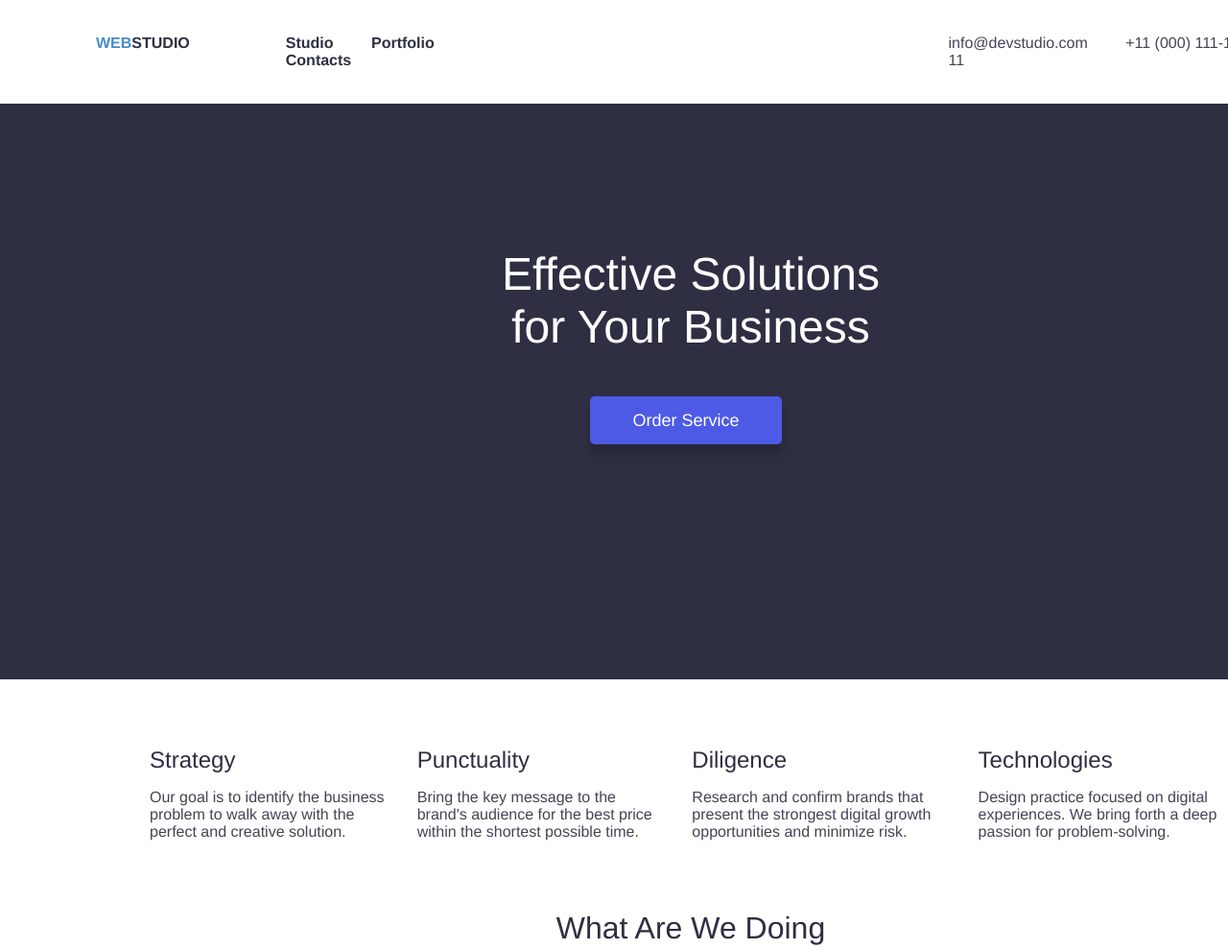
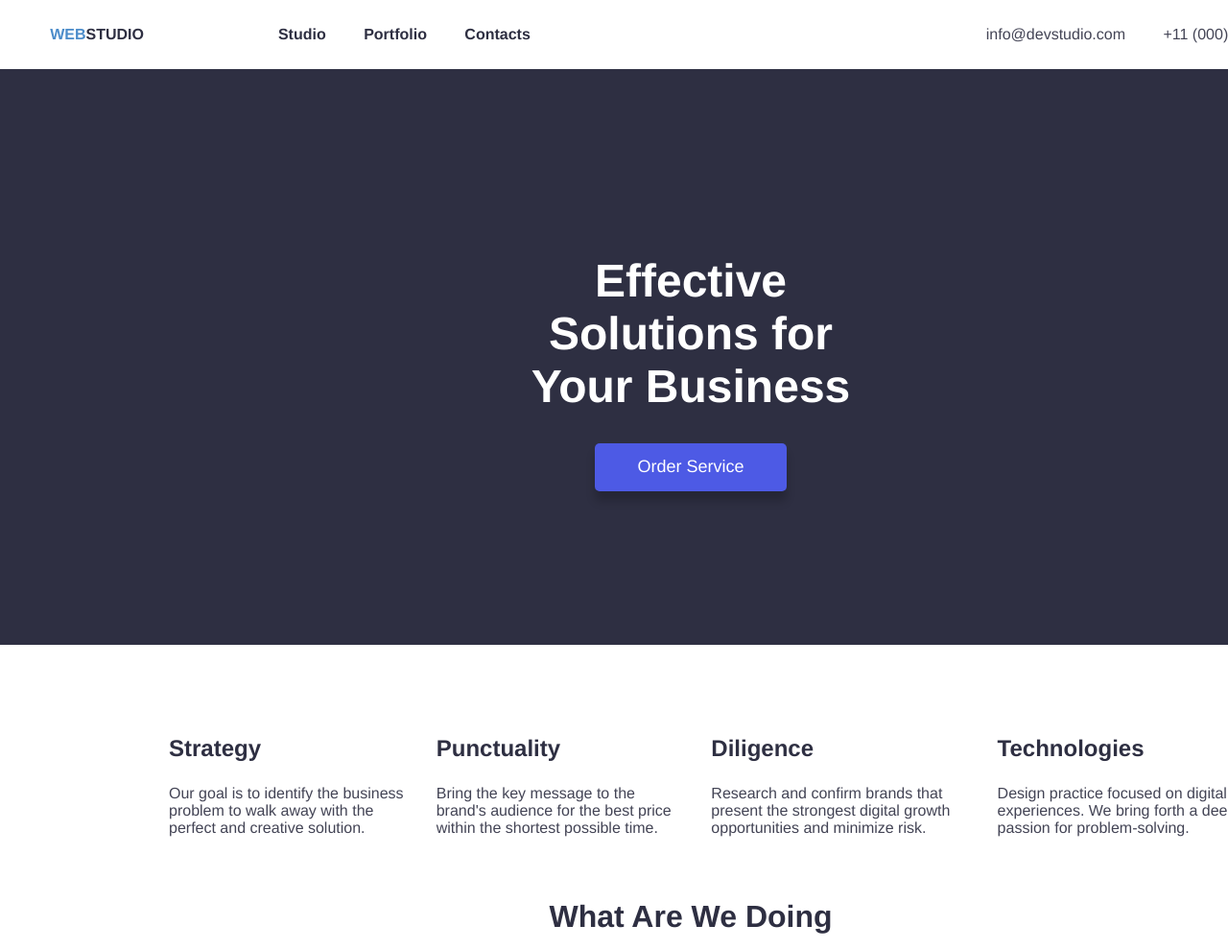
Before and after one commit to B1B0nNer/goit-markup-hw-01, a plain HTML site: page index.html in a window 1280 px wide. Shown: the top 989 px of the page at 96% size. Drawn offline with Linux system fonts and the light colour scheme.

Commit message:
It might work

```diff
--- a/index.html
+++ b/index.html
@@ -10,62 +10,62 @@
 <body>
     <header>
         <div class="name"><b><span id="WEB">WEB</span><span id="STUDIO">STUDIO</span></b></div>
-        <div class="title_info">
-            <span>Studio</span>
-            <span>Portfolio</span>
-            <span>Contacts</span>
-        </div>
-        <div class="contacts">
+        <nav>
+            <ul class="title_info">
+                <span>Studio</span>
+                <span>Portfolio</span>
+                <span>Contacts</span>
+            </div>
+        </nav>
+        <ul class="contacts">
             <span id="email">info@devstudio.com</span>
             <span id="tel">+11 (000) 111-11-11</span>
-        </div>
+        </ul>
     </header>
-    <article>
+    <main>
         <div class="hero">
             <div class="credo">
-                <center><span>Effective Solutions</span></center>
-                <center><span>for Your Business</span></center>
+                <h1>Effective Solutions for Your Business</h1>
             </div>
-            <div class="fakebutton">
+            <div class="fakebutton" type="button">
                 <!-- Назва класу fakebutton, бо як я зрозумів це повинна, бути кнопка, але на данний момент не потрібно робити, аби вона працювала -->
                 <p>Order Service</p>
             </div>
         </div>
         <div class="about_us">
-            <div class="skills">
+            <ul class="skills">
                 <div class="strategy">
-                    <span>Strategy</span>
+                    <h3>Strategy</h3>
                     <p>Our goal is to identify the business problem to walk away with the perfect and creative solution.</p>
                 </div>
                 <div class="punctuality">
-                    <span>Punctuality</span>
+                    <h3>Punctuality</h3>
                     <p>Bring the key message to the brand's audience for the best price within the shortest possible time.</p>
                 </div>
                 <div class="diligence">
-                    <span>Diligence</span>
+                    <h3>Diligence</h3>
                     <p>Research and confirm brands that present the strongest digital growth opportunities and minimize risk.</p>
                 </div>
                 <dev class="technologies">
-                    <span>Technologies</span>
+                    <h3>Technologies</h3>
                     <p>Design practice focused on digital experiences. We bring forth a deep passion for problem-solving.</p>
                 </dev>
-            </div>
+            </ul>
             <div class="what_are_we_doing">
-                <span>What Are We Doing</span>
-                <div class="images">
+                <h2>What Are We Doing</h2>
+                <ul class="images">
                     <img src="images/Computer.jpg" alt="Computer">
                     <img src="images/Phone.jpg" alt="Phone">
                     <img src="images/Man.jpg" alt="Man">
-                </div>
+                </ul>
             </div>
             <div class="team">
-                <span>Our Team</span>
-                <div class="team_pics">
-
+                <h2>Our Team</h2>
+                <ul class="team_pics">
                     <figure class="Mark">
                         <img src="images/team_pics/Mark.jpg" alt="Mark Guerrero">
                         <figcaption>
-                            <span>Mark Guerrero</span>
+                            <h3>Mark Guerrero</h3>
                             <p>Product Designer</p>
                         </figcaption>
                     </figure>
@@ -73,7 +73,7 @@
                     <figure class="Tom">
                         <img src="images/team_pics/Tom.jpg" alt="Tom Ford">
                         <figcaption>
-                            <span>Tom Ford</span>
+                            <h3>Tom Ford</h3>
                             <p>Frontend Developer</p>
                         </figcaption>
                     </figure>
@@ -81,7 +81,7 @@
                     <figure class="Camela">
                         <img src="images/team_pics/Camila.jpg" alt="Camila Garcia">
                         <figcaption>
-                            <span>Camila Garcia</span>
+                            <h3>Camila Garcia</h3>
                             <p>Marketing</p>
                         </figcaption>
                     </figure>
@@ -89,14 +89,14 @@
                     <figure class="Daniel">
                         <img src="images/team_pics/Daniel.jpg" alt="Daniel Wilson">
                         <figcaption>
-                            <span>Daniel Wilson</span>
+                            <h3>Daniel Wilson</h3>
                             <p>UI Designer</p>
                         </figcaption>
                     </figure>
-                </div>
+                </ul>
             </div>
         </div>
-    </article>
+    </main>
     <footer>
         <div class="end">
             <div class="name_in_end"><span id="WEB">WEB</span><span id="STUDIO2">STUDIO</span></div>
--- a/style/style.css
+++ b/style/style.css
@@ -9,9 +9,15 @@ header{
     display: flex;
     flex-direction: row;
     height: 72px;
-    padding-top: 36px;
-    padding-left: 100px;
-    padding-right: 100px;
+    justify-content: center;
+    align-items: center;
+}
+
+nav{
+    display: flex;
+    flex-direction: row;
+    justify-content: center;
+    align-items: center;
 }
 
 #WEB{
@@ -39,17 +45,18 @@ header{
 .hero{
     height: 600px;
     background-color: #2E2F42;
+    display: flex;
+    align-items: center;
+    justify-content: center;
+    flex-direction: column;
 }
 
-.credo span{
-    width: 200px;
+h1{
+    width: 400px;
     color: white;
     text-align: center;
     font-size: xxx-large;
-}
-
-.credo{
-    padding-top: 150px;
+    font-weight: bold;
 }
 
 .fakebutton{
@@ -61,8 +68,6 @@ header{
     height: 50px;
     color: white;
     background-color: #4D5AE5;
-    margin-top: 45px;
-    margin-left: 615px;
     border-radius: 5px;
     box-shadow: 0px 10px 10px 0px rgba(0, 0, 0, 0.2);
 }
@@ -92,7 +97,8 @@ header{
     margin-right: 24px
 }
 
-.skills span{
+.skills h3{
+    font-weight: bold;
     font-size: x-large;
     color: #2E2F42;
 }
@@ -110,7 +116,7 @@ header{
     align-items: center;
 }
 
-.what_are_we_doing span, .team span{
+.what_are_we_doing h2, .team h2{
     color: #2E2F42;
     font-size: xx-large;
 }
@@ -133,7 +139,7 @@ header{
     align-items: center;
     justify-content: center;
     width: 1128px;
-    height: 492px;
+    height: 600px;
 }
 
 .team_pics{
@@ -145,7 +151,7 @@ header{
 
 .team_pics figure{
     width: 260px;
-    height: 380px;
+    height: 450px;
     box-shadow: 0px 0px 20px 2px rgba(0, 0, 0, 0.2);
 }
 
@@ -157,7 +163,7 @@ header{
     margin-top: 30px;
 }
 
-.team_pics figcaption span{
+.team_pics figcaption h3{
     color: #2E2F42;
 }
 
```
